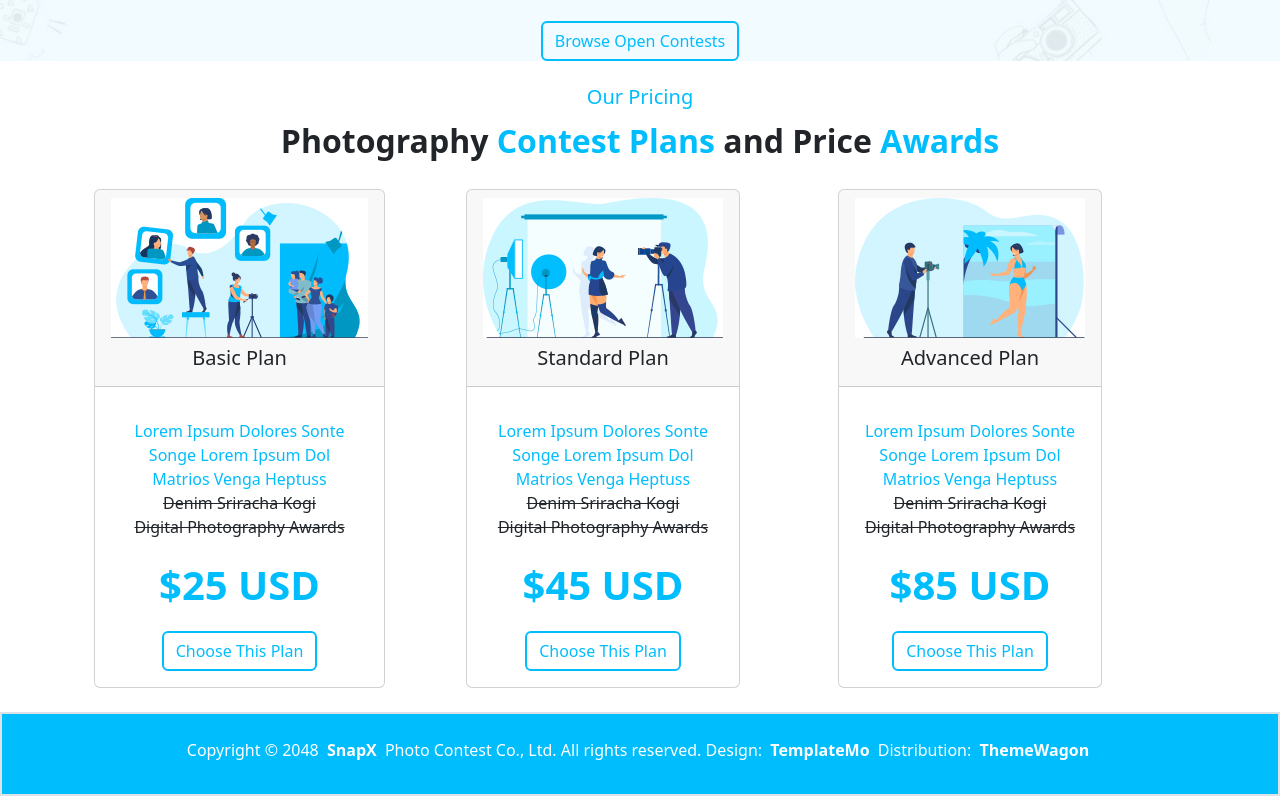
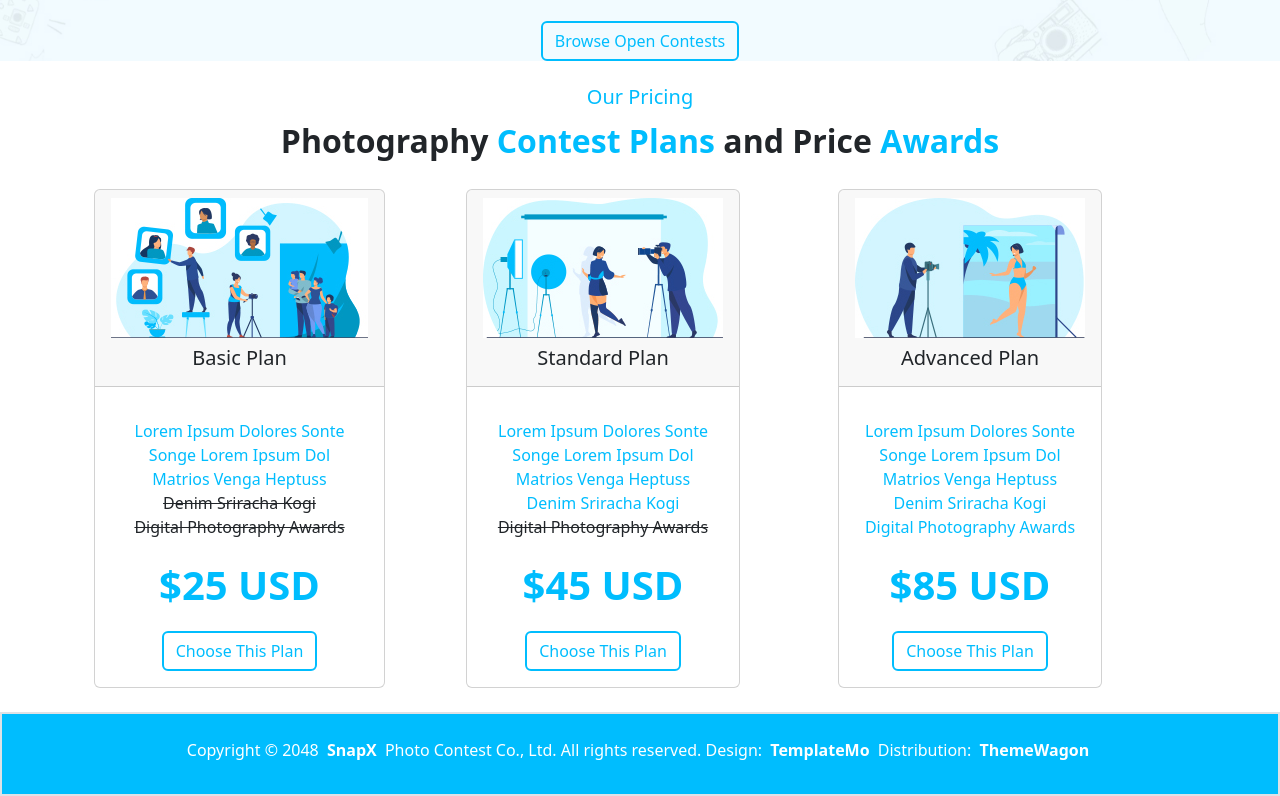
Before and after one commit to sowbh/SnapX-Photography-UI, a plain HTML site: page index.html in a window 1280 px wide. Shown: the part 2328-3124 px from the top of the page. Drawn offline with nearby package versions, Linux system fonts and the light colour scheme.

Commit message:
modify index.html

```diff
--- a/index.html
+++ b/index.html
@@ -464,7 +464,7 @@
                                     <div class="text-blue">Lorem Ipsum Dolores Sonte</div>
                                     <div class="text-blue">Songe Lorem Ipsum Dol</div>
                                     <div class="text-blue">Matrios Venga Heptuss</div>
-                                    <div class="text-del">Denim Sriracha Kogi</div>
+                                    <div class="text-blue">Denim Sriracha Kogi</div>
                                     <div class="text-del">Digital Photography Awards</div>
                                     </p>
                                     <p class="fs-1 fw-bold text-blue">$45 USD</p>
@@ -486,8 +486,8 @@
                                     <div class="text-blue">Lorem Ipsum Dolores Sonte</div>
                                     <div class="text-blue">Songe Lorem Ipsum Dol</div>
                                     <div class="text-blue">Matrios Venga Heptuss</div>
-                                    <div class="text-del">Denim Sriracha Kogi</div>
-                                    <div class="text-del">Digital Photography Awards</div>
+                                    <div class="text-blue">Denim Sriracha Kogi</div>
+                                    <div class="text-blue">Digital Photography Awards</div>
                                     </p>
                                     <p class="fs-1 fw-bold text-blue">$85 USD</p>
                                     <a href="#" class="btn btn-outline-primary">Choose This Plan</a>
```
